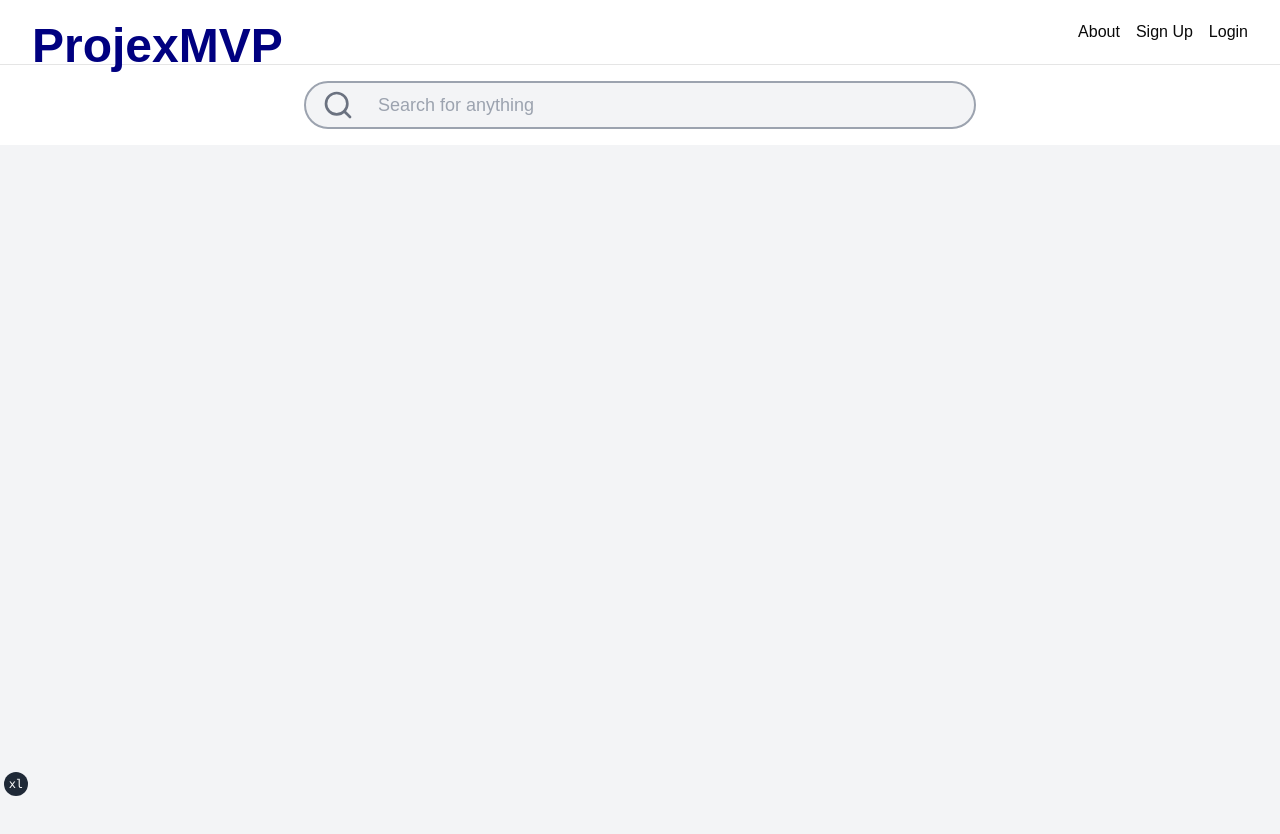
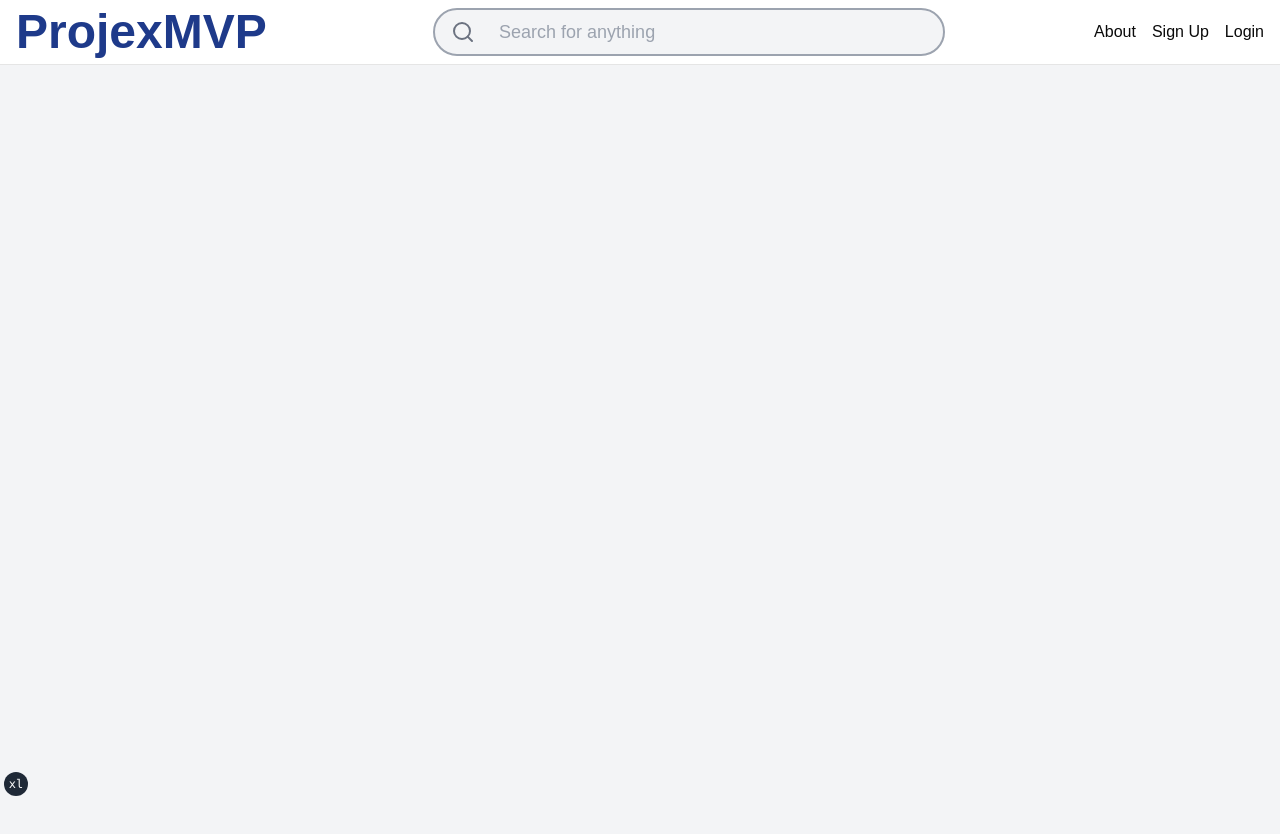
Before and after one commit to Eliya324/ProjexMVP, a Next.js app: page / in a window 1280 px wide. Shown: the top 834 px of the page. Built offline with nearby package versions, Linux system fonts and the light colour scheme.

Commit message:
Updates after first pull

```diff
--- a/src/app/layout.tsx
+++ b/src/app/layout.tsx
@@ -33,10 +33,6 @@ export default function RootLayout({
       >
         <Navbar />
 
-        <div className="flex justify-center items-center h-[10vh]">
-          <SearchBar />
-        </div>
-
         {children}
         <TailwindIndicator />
       </body>
--- a/src/components/ui/Input.tsx
+++ b/src/components/ui/Input.tsx
@@ -1,4 +1,5 @@
 import * as React from "react";
+import { cn } from "@/lib/utils"
 
 export interface InputProps extends React.InputHTMLAttributes<HTMLInputElement> { }
 
@@ -7,8 +8,11 @@ const Input = React.forwardRef<HTMLInputElement, InputProps>(
         return (
             <input
                 ref={ref}
-                className={`flex w-full rounded-full bg-gray-100 p-2 text-gray-600 placeholder-gray-400 focus:border-none focus:outline-none focus:ring-0 ${className}`}
-                {...props}
+                className={cn(
+                    "flex w-full rounded-full bg-gray-100 p-2 text-gray-600 placeholder-gray-400",
+                    "focus:border-none focus:outline-none focus:ring-0",
+                    className
+                )}                {...props}
             />
         );
     }
--- a/src/components/ui/Logo.tsx
+++ b/src/components/ui/Logo.tsx
@@ -3,11 +3,9 @@ import React from "react";
 export default function Logo() {
     return (
         <h1
-            className="absolute left-4 top-2 sm:left-8 sm:top-4
-            w-[150px] sm:w-[200px] md:w-[250px] lg:w-[300px]
+            className="w-[150px] sm:w-[200px] md:w-[250px] lg:w-[300px]
             text-[32px] sm:text-[36px] md:text-[42px] lg:text-[48px]
-            font-bold font-lato leading-tight"
-            style={{ color: "#000080" }}
+            font-bold font-lato leading-tight text-blue-900"
         >
             ProjexMVP
         </h1>
--- a/src/components/ui/Main-nav.tsx
+++ /dev/null
@@ -1,11 +0,0 @@
-import Link from 'next/link'
-
-export default function MainNav() {
-    return <div className="hidden md:flex items-center">
-        <nav className='flex items-center gap-3 lg:gap-4 ml-8'>
-            <Link href='About'>About</Link>
-            <Link href='Sign Up'>Sign Up</Link>
-            <Link href='Login'>Login</Link>
-        </nav>
-    </div>
-}
--- /dev/null
+++ b/src/components/ui/MainNav.tsx
@@ -0,0 +1,20 @@
+import Link from 'next/link';
+
+export default function MainNav() {
+    const links = [
+        { href: "/about", label: "About" },
+        { href: "/signup", label: "Sign Up" },
+        { href: "/login", label: "Login" }
+    ];
+
+    return (
+        <div className="hidden md:flex items-center gap-3 lg:gap-4 ml-8">
+            {links.map((link) => (
+                <Link key={link.href} href={link.href}>
+                    {link.label}
+                </Link>
+            ))}
+        </div>
+
+    );
+}
--- a/src/components/ui/Mobile-nav.tsx
+++ /dev/null
@@ -1,23 +0,0 @@
-import {
-    Sheet,
-    SheetContent,
-    SheetTrigger,
-} from "@/components/ui/Sheet"
-import { AlignJustify } from "lucide-react"
-import Link from 'next/link'
-export default function MobileNav() {
-    return <div className="md:hidden">
-        <Sheet>
-            <SheetTrigger>
-                <AlignJustify />
-            </SheetTrigger>
-            <SheetContent side='right'>
-                <nav className='flex flex-col items-center gap-3 lg:gap-4 mt-6'>
-                    <Link href='About'>About</Link>
-                    <Link href='Sign Up'>Sign Up</Link>
-                    <Link href='Login'>Login</Link>
-                </nav>
-            </SheetContent>
-        </Sheet>
-    </div>
-}
--- /dev/null
+++ b/src/components/ui/MobileNav.tsx
@@ -0,0 +1,30 @@
+import {
+    Sheet,
+    SheetContent,
+    SheetTrigger,
+} from "@/components/ui/Sheet"
+import { AlignJustify } from "lucide-react"
+import Link from 'next/link'
+export default function MobileNav() {
+    const links = [
+        { href: "/about", label: "About" },
+        { href: "/signup", label: "Sign Up" },
+        { href: "/login", label: "Login" }
+    ];
+    return <div className="md:hidden">
+        <Sheet>
+            <SheetTrigger>
+                <AlignJustify />
+            </SheetTrigger>
+            <SheetContent side='right'>
+                <div className='flex flex-col items-center gap-3 lg:gap-4 mt-6'>
+                    {links.map((link) => (
+                        <Link key={link.href} href={link.href}>
+                            {link.label}
+                        </Link>
+                    ))}
+                </div>
+            </SheetContent>
+        </Sheet>
+    </div>
+}
--- a/src/components/ui/Navbar.tsx
+++ b/src/components/ui/Navbar.tsx
@@ -1,24 +1,28 @@
 import Link from 'next/link'
 import Logo from "@/components/ui/Logo"
-import MainNav from './Main-nav'
-import MobileNav from './Mobile-nav'
+import MainNav from './MainNav'
+import MobileNav from './MobileNav'
+import SearchBar from './SearchBar';
 
 export default function Navbar() {
     return (
         <header className="sticky top-0 w-full border-b bg-white">
-            <div className="h-16 container flex items-center justify-between">
+            <nav className="h-16 container flex items-center justify-between mx-0 px-4">
 
                 {/* Logo */}
-                <h1 className="flex items-center justify-start flex-1">
+                <div className="flex-shrink-0">
                     <Link href='/'> <Logo /></Link>
-                </h1>
+                </div>
+
+                {/* Search bar */}
+                <SearchBar />
 
                 {/* Desktop navigation */}
                 <MainNav />
 
                 {/* Mobile navigation */}
                 <MobileNav />
-            </div>
+            </nav>
         </header>
     );
 }
--- a/src/components/ui/SearchBar.tsx
+++ b/src/components/ui/SearchBar.tsx
@@ -4,15 +4,18 @@ import { Search } from "lucide-react";
 export default function SearchBar() {
     return (
         <div
-            className="relative flex items-center w-full max-w-2xl sm:max-w-md md:max-w-2xl h-12 rounded-full border-2 px-4 transition-all duration-200
-    border-gray-400 bg-gray-100 focus-within:border-4 focus-within:border-gray-600 max-w-[80%] xs:max-w-[80%]"
+            className="relative flex items-center w-[50vw] xs:w-[60vw] sm:w-[50vw] md:w-[40vw] max-w-4/5 min-w-[200px]
+        h-10 md:h-12 rounded-full border-2 px-4 transition-all duration-200 border-gray-400 bg-gray-100
+        focus-within:border-4 focus-within:border-gray-600"
         >
-            <Search className="w-8 h-8 text-gray-500" />
+
+            <Search size={24} className="text-gray-500" />
             <Input
                 type="text"
                 placeholder="Search for anything"
                 className="flex-1 ml-4 h-full text-lg font-light text-gray-500 bg-transparent border-none focus:outline-none w-full"
             />
         </div>
+
     );
 }
```
